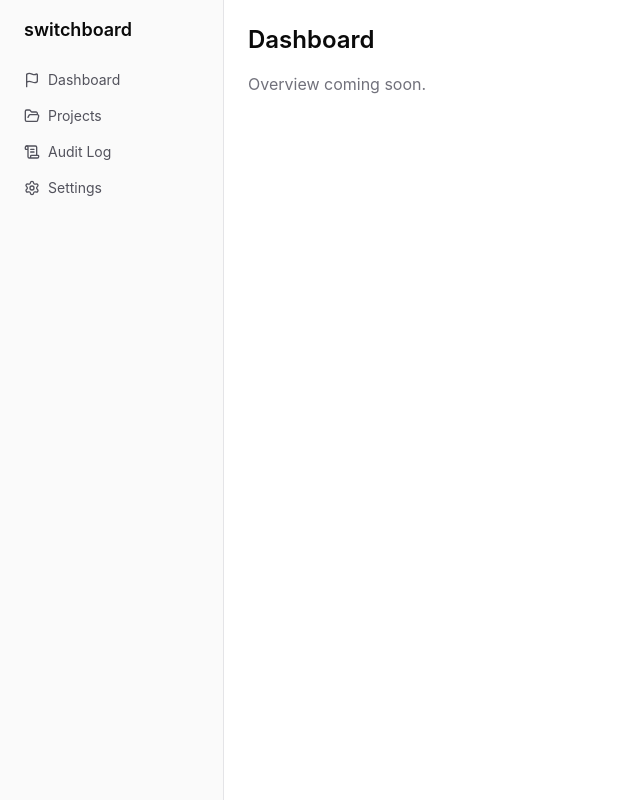
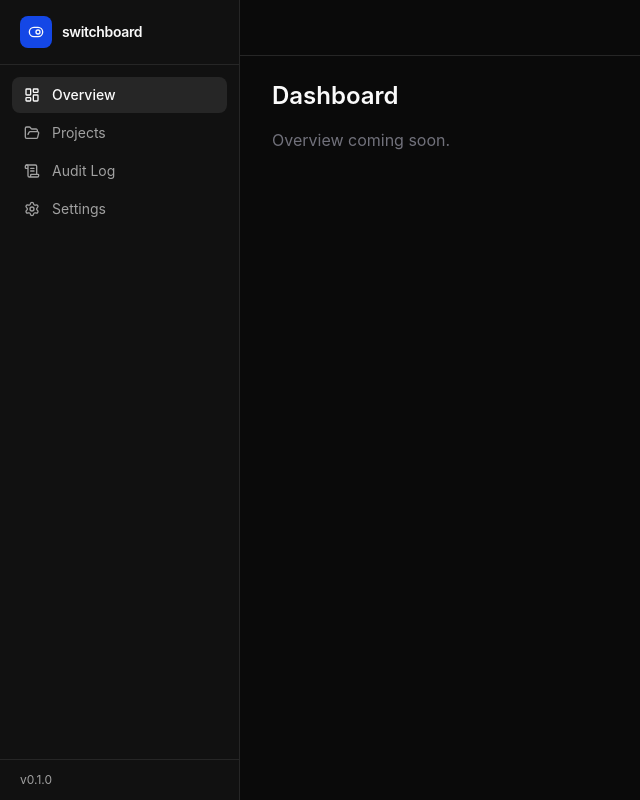
Before and after one commit to aidantrabs/switchboard, a React (Vite) app in the folder switchboard-dashboard/: page / in a window 1280 px wide. Shown: the whole page, without its empty margins (0-640 px from the left). Built offline with nearby package versions, Linux system fonts and the light colour scheme; no server answers.

Commit message:
feat: add new app shell with sidebar, header, and page layout

```diff
--- a/switchboard-dashboard/index.html
+++ b/switchboard-dashboard/index.html
@@ -1,10 +1,10 @@
 <!doctype html>
-<html lang="en">
+<html lang="en" class="dark">
   <head>
     <meta charset="UTF-8" />
     <link rel="icon" type="image/svg+xml" href="/favicon.svg" />
     <meta name="viewport" content="width=device-width, initial-scale=1.0" />
-    <title>switchboard-dashboard</title>
+    <title>switchboard</title>
   </head>
   <body>
     <div id="root"></div>
--- /dev/null
+++ b/switchboard-dashboard/src/components/layout/Header.tsx
@@ -0,0 +1,13 @@
+import { Menu } from "lucide-react";
+import { Button } from "../ui/button";
+
+export function Header({ onMenuClick }: { onMenuClick?: () => void }) {
+  return (
+    <header className="flex h-14 items-center gap-4 border-b bg-background px-4 md:px-6">
+      <Button variant="ghost" size="icon" className="md:hidden" onClick={onMenuClick}>
+        <Menu size={18} />
+      </Button>
+      <div className="flex-1" />
+    </header>
+  );
+}
--- /dev/null
+++ b/switchboard-dashboard/src/components/layout/PageLayout.tsx
@@ -0,0 +1,26 @@
+import { cn } from "../../lib/utils";
+
+interface PageLayoutProps {
+  title: string;
+  description?: string;
+  actions?: React.ReactNode;
+  children: React.ReactNode;
+  className?: string;
+}
+
+export function PageLayout({ title, description, actions, children, className }: PageLayoutProps) {
+  return (
+    <div className={cn("space-y-6", className)}>
+      <div className="flex items-start justify-between gap-4">
+        <div>
+          <h1 className="text-2xl font-semibold tracking-tight">{title}</h1>
+          {description && (
+            <p className="text-sm text-muted-foreground mt-1">{description}</p>
+          )}
+        </div>
+        {actions && <div className="flex items-center gap-2">{actions}</div>}
+      </div>
+      {children}
+    </div>
+  );
+}
--- a/switchboard-dashboard/src/components/layout/Sidebar.tsx
+++ b/switchboard-dashboard/src/components/layout/Sidebar.tsx
@@ -1,25 +1,57 @@
-import { Link } from "@tanstack/react-router";
-import { Flag, FolderOpen, ScrollText, Settings } from "lucide-react";
+import { useLocation } from "@tanstack/react-router";
+import { LayoutDashboard, FolderOpen, ScrollText, Settings, ToggleRight } from "lucide-react";
+import { cn } from "../../lib/utils";
+import { Separator } from "../ui/separator";
+
+const navigation = [
+  { to: "/", icon: LayoutDashboard, label: "Overview" },
+  { to: "/projects", icon: FolderOpen, label: "Projects" },
+  { to: "/audit", icon: ScrollText, label: "Audit Log" },
+  { to: "/settings", icon: Settings, label: "Settings" },
+];
 
 export function Sidebar() {
   return (
-    <aside className="w-56 border-r border-zinc-200 bg-zinc-50 p-4 flex flex-col gap-1 dark:bg-zinc-900 dark:border-zinc-800">
-      <div className="text-lg font-semibold mb-4 px-2">switchboard</div>
-      <NavLink to="/" icon={<Flag size={16} />} label="Dashboard" />
-      <NavLink to="/projects" icon={<FolderOpen size={16} />} label="Projects" />
-      <NavLink to="/audit" icon={<ScrollText size={16} />} label="Audit Log" />
-      <NavLink to="/settings" icon={<Settings size={16} />} label="Settings" />
+    <aside className="hidden md:flex w-60 flex-col border-r bg-sidebar text-sidebar-foreground">
+      <div className="flex items-center gap-2.5 px-5 py-4">
+        <div className="flex h-8 w-8 items-center justify-center rounded-lg bg-sidebar-primary text-sidebar-primary-foreground">
+          <ToggleRight size={16} />
+        </div>
+        <span className="text-sm font-semibold tracking-tight">switchboard</span>
+      </div>
+
+      <Separator />
+
+      <nav className="flex-1 px-3 py-3 space-y-0.5">
+        {navigation.map((item) => (
+          <NavLink key={item.to} {...item} />
+        ))}
+      </nav>
+
+      <Separator />
+
+      <div className="px-5 py-3">
+        <p className="text-xs text-muted-foreground">v0.1.0</p>
+      </div>
     </aside>
   );
 }
 
-function NavLink({ to, icon, label }: { to: string; icon: React.ReactNode; label: string }) {
+function NavLink({ to, icon: Icon, label }: { to: string; icon: React.ElementType; label: string }) {
+  const location = useLocation();
+  const isActive = to === "/" ? location.pathname === "/" : location.pathname.startsWith(to);
+
   return (
     <a
       href={to}
-      className="flex items-center gap-2 px-2 py-1.5 rounded text-sm text-zinc-600 hover:bg-zinc-200 dark:text-zinc-400 dark:hover:bg-zinc-800"
+      className={cn(
+        "flex items-center gap-3 rounded-lg px-3 py-2 text-sm transition-colors",
+        isActive
+          ? "bg-sidebar-accent text-sidebar-accent-foreground font-medium"
+          : "text-muted-foreground hover:bg-sidebar-accent/50 hover:text-sidebar-accent-foreground",
+      )}
     >
-      {icon}
+      <Icon size={16} />
       {label}
     </a>
   );
--- a/switchboard-dashboard/src/routes/__root.tsx
+++ b/switchboard-dashboard/src/routes/__root.tsx
@@ -1,13 +1,21 @@
 import { createRootRoute, Outlet } from "@tanstack/react-router";
 import { Sidebar } from "../components/layout/Sidebar";
+import { Header } from "../components/layout/Header";
 
 export const rootRoute = createRootRoute({
-  component: () => (
-    <div className="flex h-screen">
+  component: AppShell,
+});
+
+function AppShell() {
+  return (
+    <div className="flex h-screen bg-background text-foreground">
       <Sidebar />
-      <main className="flex-1 overflow-auto p-6">
-        <Outlet />
-      </main>
+      <div className="flex flex-1 flex-col overflow-hidden">
+        <Header />
+        <main className="flex-1 overflow-auto px-4 py-6 md:px-8">
+          <Outlet />
+        </main>
+      </div>
     </div>
-  ),
-});
+  );
+}
```
